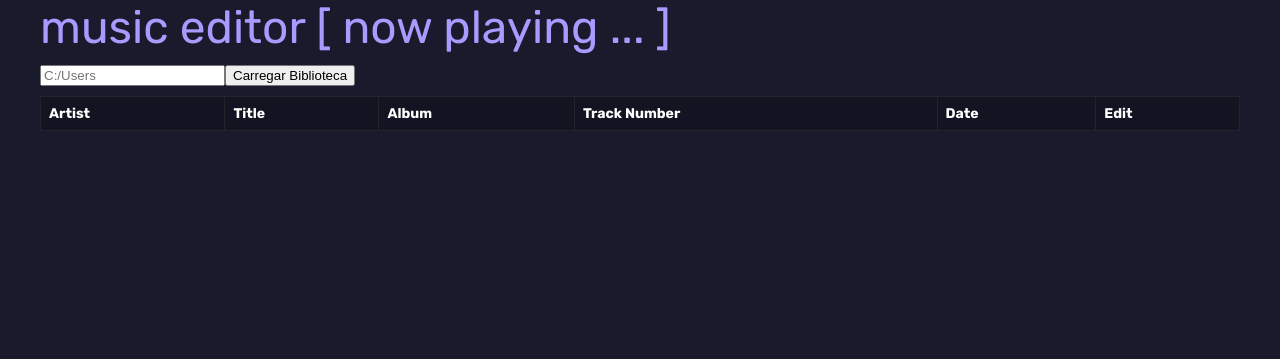
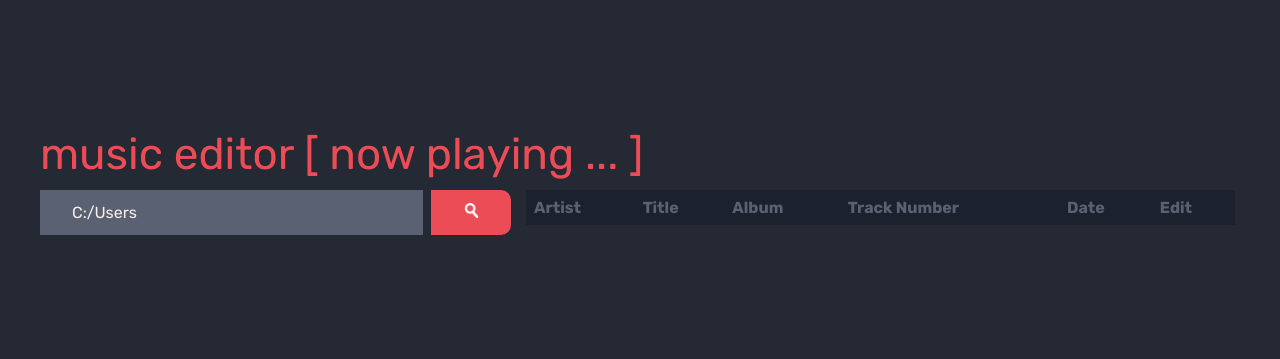
Before and after one commit to metaspheres/metadata-editor, a Flask app: page / in a window 1280 px wide. Shown: the top 359 px of the page. Run offline with Flask 3, Linux system fonts and the light colour scheme; lists and menus that the app fills with data are empty.

Commit message:
css fixes + new color scheme

```diff
--- a/static/css/style.css
+++ b/static/css/style.css
@@ -3,12 +3,14 @@
 	font-family: "Rubik";
 	src: url('https://fonts.googleapis.com/css2?family=Rubik:ital,wght@0,300..900;1,300..900&display=swap" rel="stylesheet')
 }
+
+
 :root {
-  --main-bg-color: #191b2c;
-  --container-bg-color: #121421;
-  --font-color:#ffffff;
-  --title-color:#AA99FF;
-
+  --body-text-color: #F6F0E9;
+  --accents-color: #EC4C56;
+  --main-background-color: #242933;
+  --no-highlight-color:#596172;
+  --container-color: #1C222D;
 }
 
 *{
@@ -20,85 +22,162 @@ body {
   display: flex;
   flex-direction: column;
   align-items: center;
-  background-color: var(--main-bg-color);
+  background-color: var(--main-background-color);
 }
 
 .title{
-  color:var(--title-color);
+  color:var(--accents-color);
   font-family: "Rubik", sans-serif;
-  font-size: 46px;
+  font-size: 22px; /* for compability */
+  font-size: min(max(2rem, 4vw), 44px);
 	font-optical-sizing: auto;
 	font-weight: 400;
-  padding: 10px 0px 10px 0px ;
+  padding: 10% 0% 15% 0% ;
 }
+
+
 .main-container{
   max-width: 1200px;
   width: 100%;
   margin: 0 auto;
+  padding-top: 10%;
   color: var(--font-color);
+
+}
+
+.main-section{
+  display: grid;
+  border:var(--accents-color);
+	grid-template-columns: 2fr 3fr;
+  gap:10px;
+  justify-content: center;
+
+  /* display: flex;
+  align-items: flex-start; */
+
+}
+
+
+@media screen and (max-width: 768px) {
+    .main-section {
+        grid-template-columns: 1fr;
+    }
+}
+
+.path-container-grid {
+  display: grid;
+  grid-template-rows: auto auto;  /* row 1: form, row 2: suggestions */
+  width: 100%;
+  margin: 0 auto;
+}
+
+.path-container{
+  width: 100%;
+  margin: 0 auto;
+  display: flex;
+  flex-wrap: wrap;
+  padding: 10px 5px 10px 0px ;
+}
+
+
+.music-data-container{
+  width: 100%;
+  margin: 0 auto;
+  padding: 10px 5px 10px 0px ;
+	font-family: "Rubik", sans-serif;
+	font-optical-sizing: auto;
+	font-weight: 400;
+	font-style: normal;
+	text-align:justify;
+  font-size:16px;
+  color: var(--no-highlight-color);
 
 
 
 }
 
-.music-data-container{
-  margin: 0 auto;
-  background-color: var(--container-bg-color);
-  color: var(--font-color);
-}
-
-.path-container{
-  width: inherit;
-  margin: 0 auto;
-  display: flex;
-  padding: 10px 0px 10px 0px ;
-}
-
-
 table {
-
+  background-color: var(--container-color);
   border-collapse: collapse;
   width: 100%;
 
 }
 
+.music-data-container th{
+  background-color: var(--container-color);
+
+}
 td, th {
   text-align: left;
   padding: 8px;
-  border: 1px solid rgb(32, 36, 43);
 
 }
 
-.path-container{
+
+.form-submit{
+  max-width: 1200px;
   display: flex;
-  justify-content: center;
+  align-items: center;
+  gap:8px;
   width: 100%;
   height:100%;
 }
 
-.form-submit{
-  display: flex;
-  width: 100%;
-  height:100%;
+.form-submit span:first-child {
+  flex: 1;
 }
 
-.music-data-container{
-  /* -webkit-text-size-adjust: 100%; */
-	font-family: "Rubik", sans-serif;
-  font-size: 14px;
-	font-optical-sizing: auto;
-	font-weight: 400;
-	font-style: normal;
-	text-align:justify;
+#folder-browser-input{
+  font-size:16px;
+  font-family: "Rubik", sans-serif;
+  width: 100%;
+  height:inherit;
+  padding: 13px 32px;
+  border: none;
+  background-color: var(--no-highlight-color);
 
 }
 
+input::placeholder {
+  color: var(--body-text-color);
+}
+
+#load-library{
+  background-color: var(--accents-color);
+  border: none;
+  border-radius: 0px 10px 10px 0px;
+  color: white;
+  padding: 13px 10px;
+  text-align: center;
+  text-decoration: none;
+  font-size: 16px;
+  cursor: pointer;
+
+}
+
+#load-library img{
+  width: 60px;
+  height: 15px;
+  object-fit: contain;
+}
+
+#load-library:hover{
+  background-color: #1a1a1a;
+
+}
 
 #suggestions div {
-    cursor: pointer;
-    padding: 4px 8px;
+
+  cursor: pointer;
+  padding: 4px 8px;
+  font-family: "Rubik", sans-serif;
+  color: var(--no-highlight-color);
+  transition-property: var(--main-background-color);
+  transition-duration: 0.5s;
+
 }
 
-#suggestions div:hover {
-    background-color: #f0f0f0;
+#suggestions div:hover, div:focus {
+    background-color: var(--container-color);
+
 }
--- a/templates/homepage.html
+++ b/templates/homepage.html
@@ -9,17 +9,24 @@
 <body>
     <div class="main-container">
         <span class="title">music editor [ now playing ... ]</span>
+
+        <div class="main-section">
+            <div class="path-container-grid">
                 <div class="path-container">
                     <label for="folder-browser-input"></label>
                     <form action="/load" method="post" class="form-submit">
+                        <span>
                         <input id="folder-browser-input" type="text" name="path" placeholder="C:/Users">
-
+                        </span>
+                        <span>
                         <input type="hidden" name="folder_path" id="selected-path">
-                <button type="submit" id="load-library">Carregar Biblioteca</button>
-
+                        <button type="submit" id="load-library"><img src="static/imgs/search.png"></button>
+                        </span>
                     </form>
                 </div>
                 <div id="suggestions"></div>
+            </div>
+
 
         <div class="music-data-container">
         <table>
@@ -45,6 +52,7 @@
         </table>
         </div>
         </div>
+    </div>
 <script src="static\js\main.js"></script>
 
 </body>
```
Also changed, not shown: static/imgs/search.png (added). Lines whose indentation alone changed are shown as unchanged.
